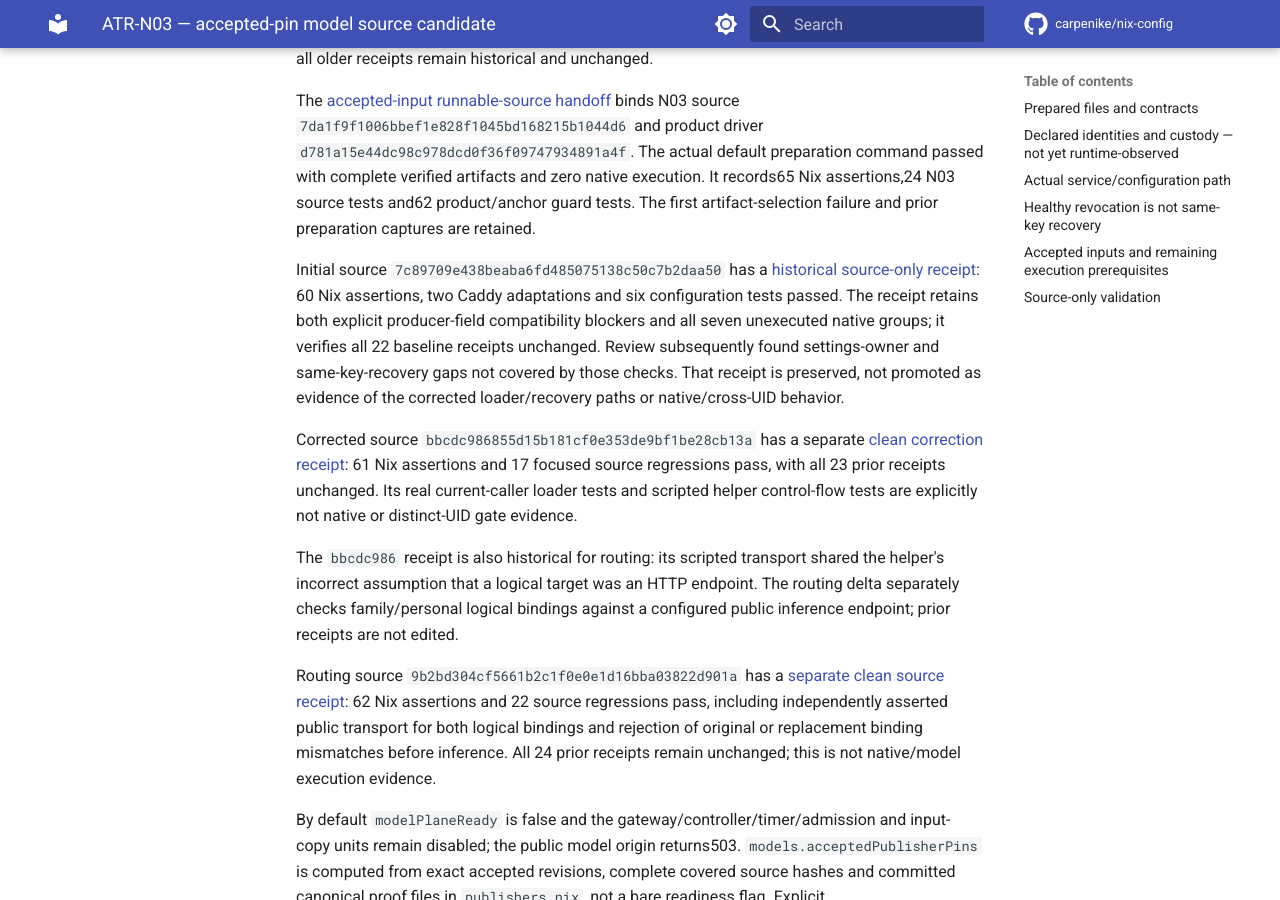
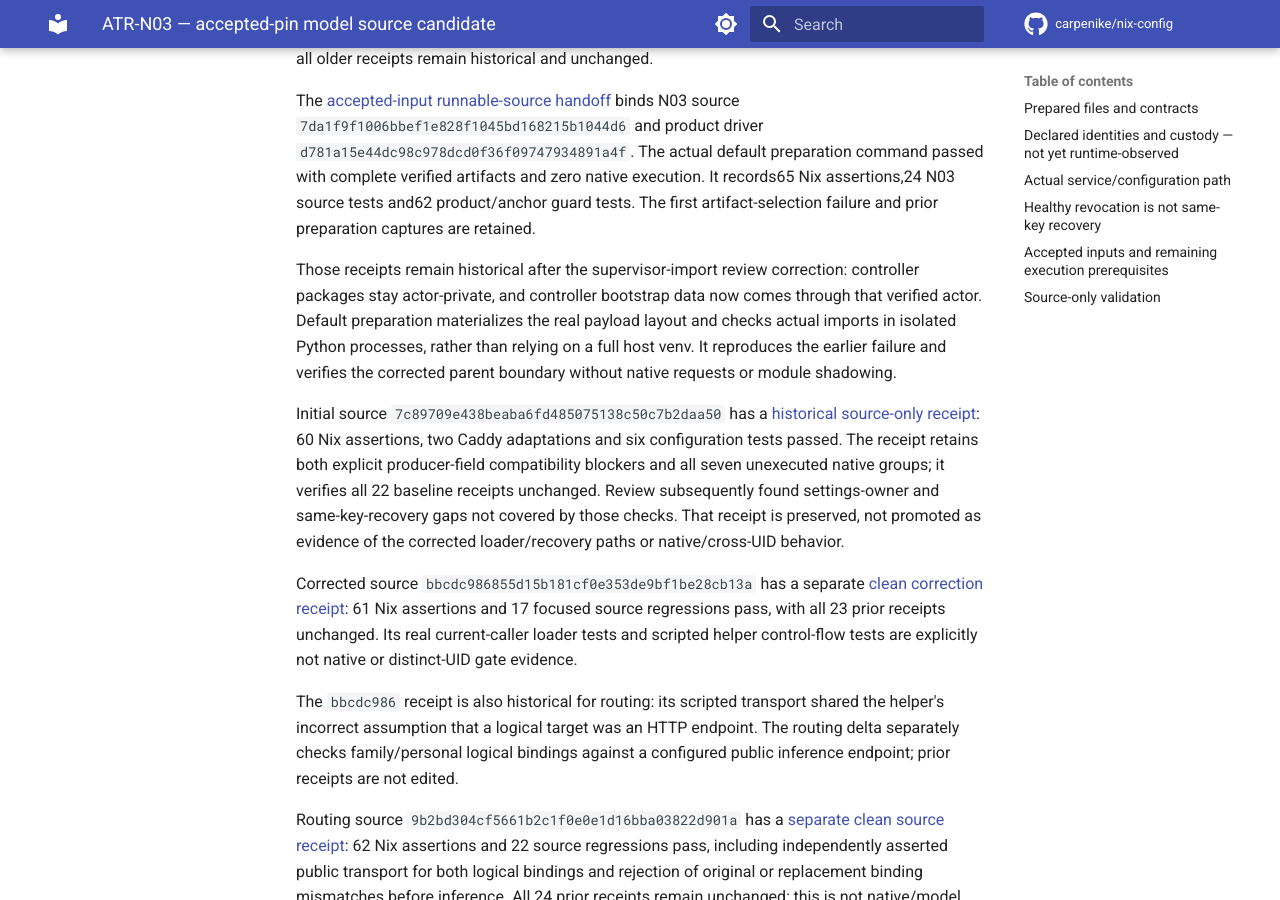
Before and after one commit to carpenike/nix-config, an MkDocs documentation site: the page built from docs/services/atrium-model-preparation.md, in a window 1280 px wide and 900 px high, scrolled down 300 px. Built offline with MkDocs 1.6.1 and Material for MkDocs 9.7.7, drawn with Linux system fonts in a browser that asks for light colours; comment, search, counter and statistics services are not loaded.

Commit message:
test(ATR-N03): expose exact supervisor payload import order
Reuse the unchanged resolver/native/fixture search order through a pure helper for the real materialized-payload regression. Keep model packages actor-private and preserve all adapter/pin/settings/retirement behavior. No native execution or UID proof is claimed.

Co-authored-by: Copilot <223556219+Copilot@users.noreply.github.com>
Copilot-Session: 1e5e7d6d-a45a-4ac0-9fb1-9bf14b3658cb

```diff
--- a/docs/services/atrium-model-preparation.md
+++ b/docs/services/atrium-model-preparation.md
@@ -12,6 +12,13 @@ binds N03 source `7da1f9f1006bbef1e828f1045bd168215b1044d6` and product driver
 command passed with complete verified artifacts and zero native execution.
 It records65 Nix assertions,24 N03 source tests and62 product/anchor guard tests.
 The first artifact-selection failure and prior preparation captures are retained.
+
+Those receipts remain historical after the supervisor-import review correction:
+controller packages stay actor-private, and controller bootstrap data now comes
+through that verified actor. Default preparation materializes the real payload
+layout and checks actual imports in isolated Python processes, rather than
+relying on a full host venv. It reproduces the earlier failure and verifies the
+corrected parent boundary without native requests or module shadowing.
 
 Initial source `7c89709e438beaba6fd485075138c50c7b2daa50` has a
 [historical source-only receipt](../../tests/atrium_n03/results/n03-model-preparation-7c89709e.json):
```
Also changed, not shown: 2 other files.
